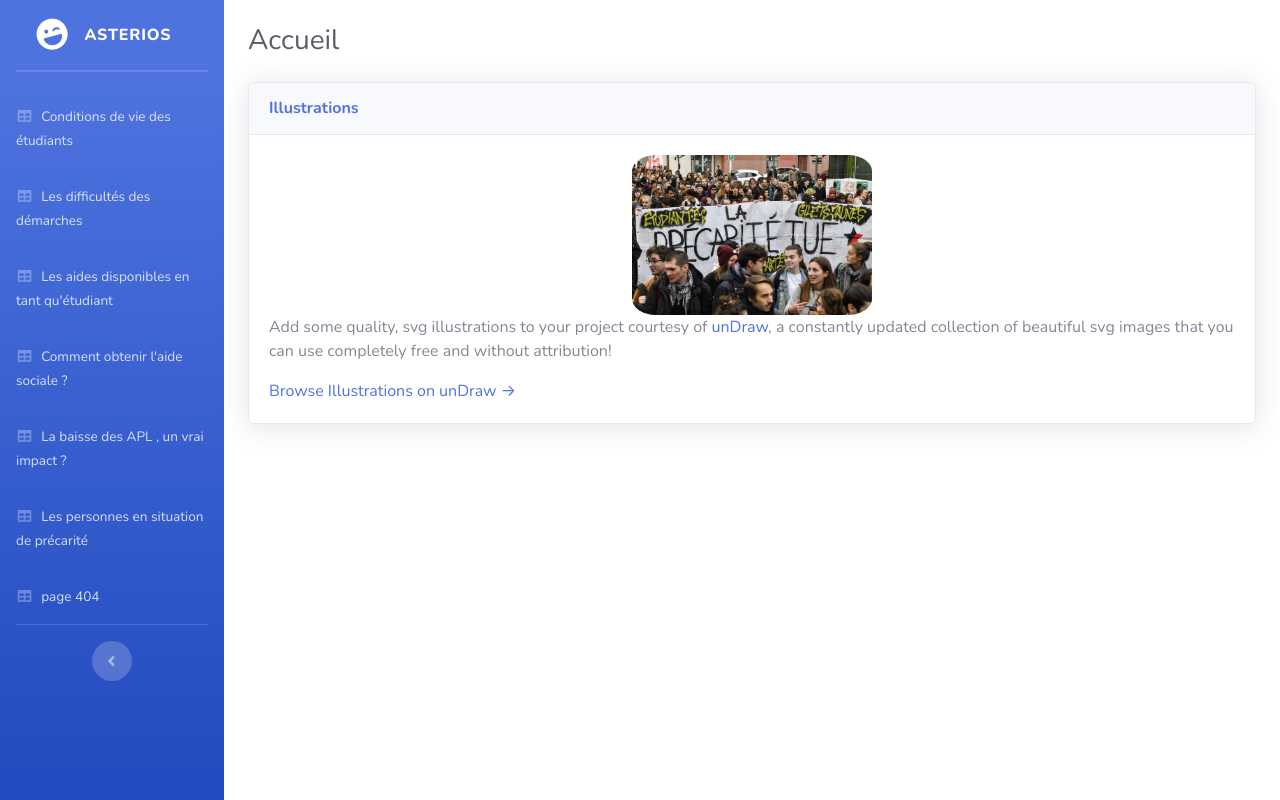
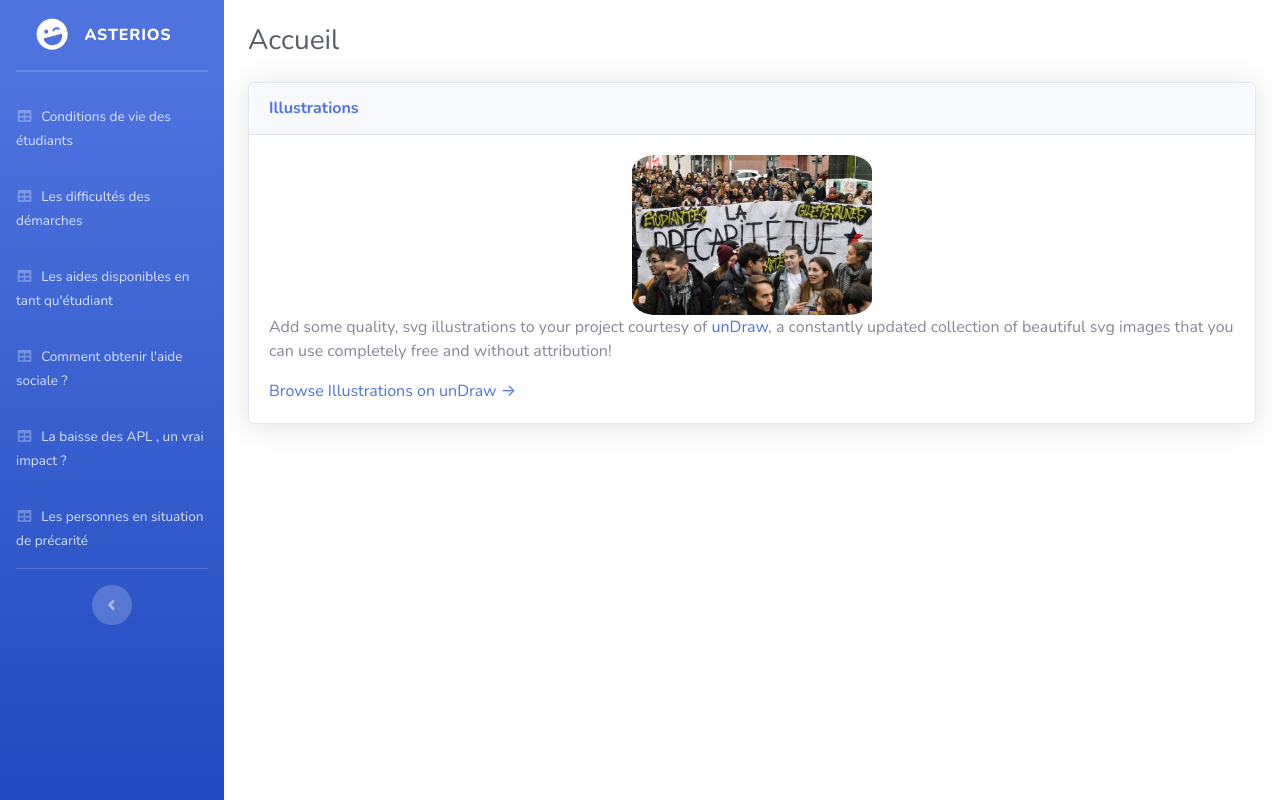
Before and after one commit to M-Lourme/NuiInfo2019, a Django app: page /asterios/ in a window 1280 px wide. Run offline with Django 3.2, Linux system fonts and the light colour scheme; some libraries are stand-ins or nearby versions.

Commit message:
Version  finale

```diff
--- a/asterios/templates/asterios/index.html
+++ b/asterios/templates/asterios/index.html
@@ -81,11 +81,7 @@
           <span>Les personnes en situation de précarité</span></a>
       </li>
 
-          <li class="nav-item">
-          <a class="nav-link" href="{% url 'erreur' %}">
-          <i class="fas fa-fw fa-table"></i>
-          <span>page 404</span></a>
-      </li>
+
 
 
 
```
